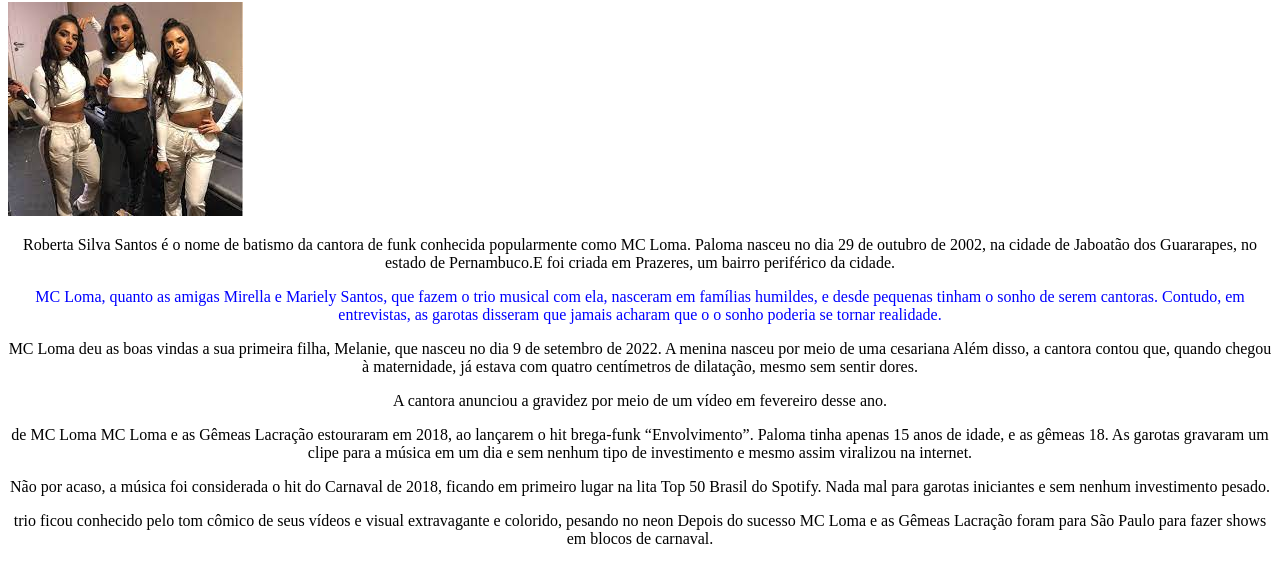
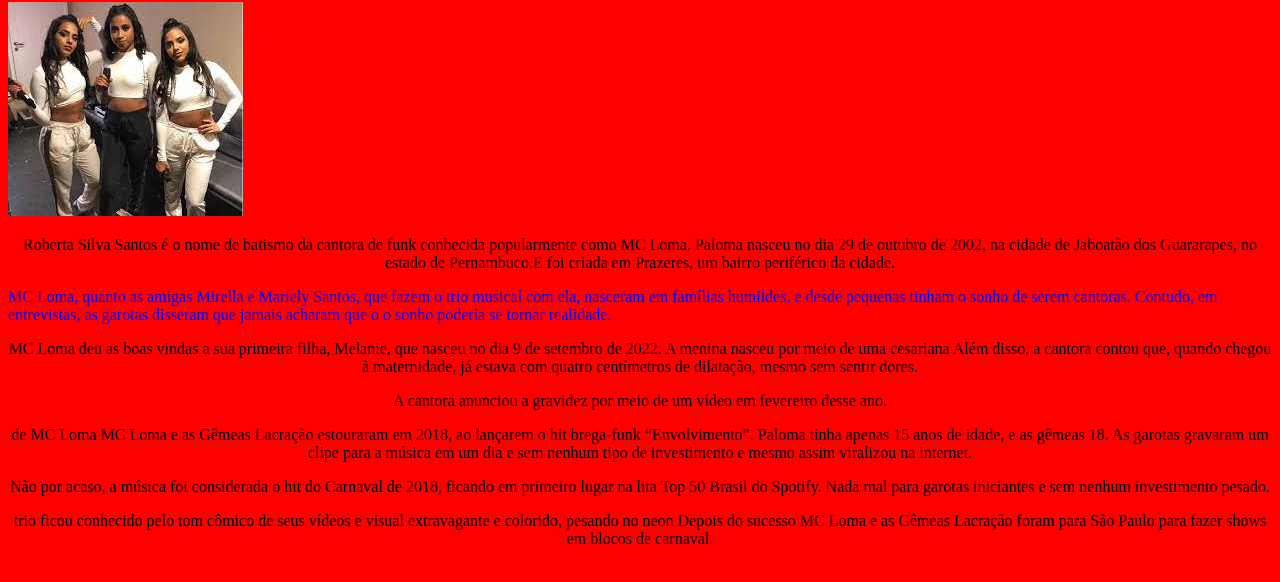
Before and after one commit to Gabrieli2022/prova-gabi, a plain HTML site: page index.html in a window 1280 px wide. Shown: the part 78-660 px from the top of the page. Drawn offline with Linux system fonts and the light colour scheme.

Commit message:
Update style.css

```diff
--- a/style.css
+++ b/style.css
@@ -1,26 +1,31 @@
 body{
-     background-color: rgb(230, 19, 166) #cccccc
+     background-color: red;
 }
 h1 {
     text-align: center;
 }
-p {
+p
+{
     text-align: center;
 }
-#Tanto {
+#Tanto
+{
     color: blue;
-    text-aling: left;
+    text-align: left;
 
 }
-#download.jpg {
+#download.jpg
+{
     width:  100%;
 
 }
 
-#imagem2 {
+#imagem2
+{
       width: 100%;
 }
 
-#imagem3 {
+#imagem3
+{
     width: 100%;
 }
```
